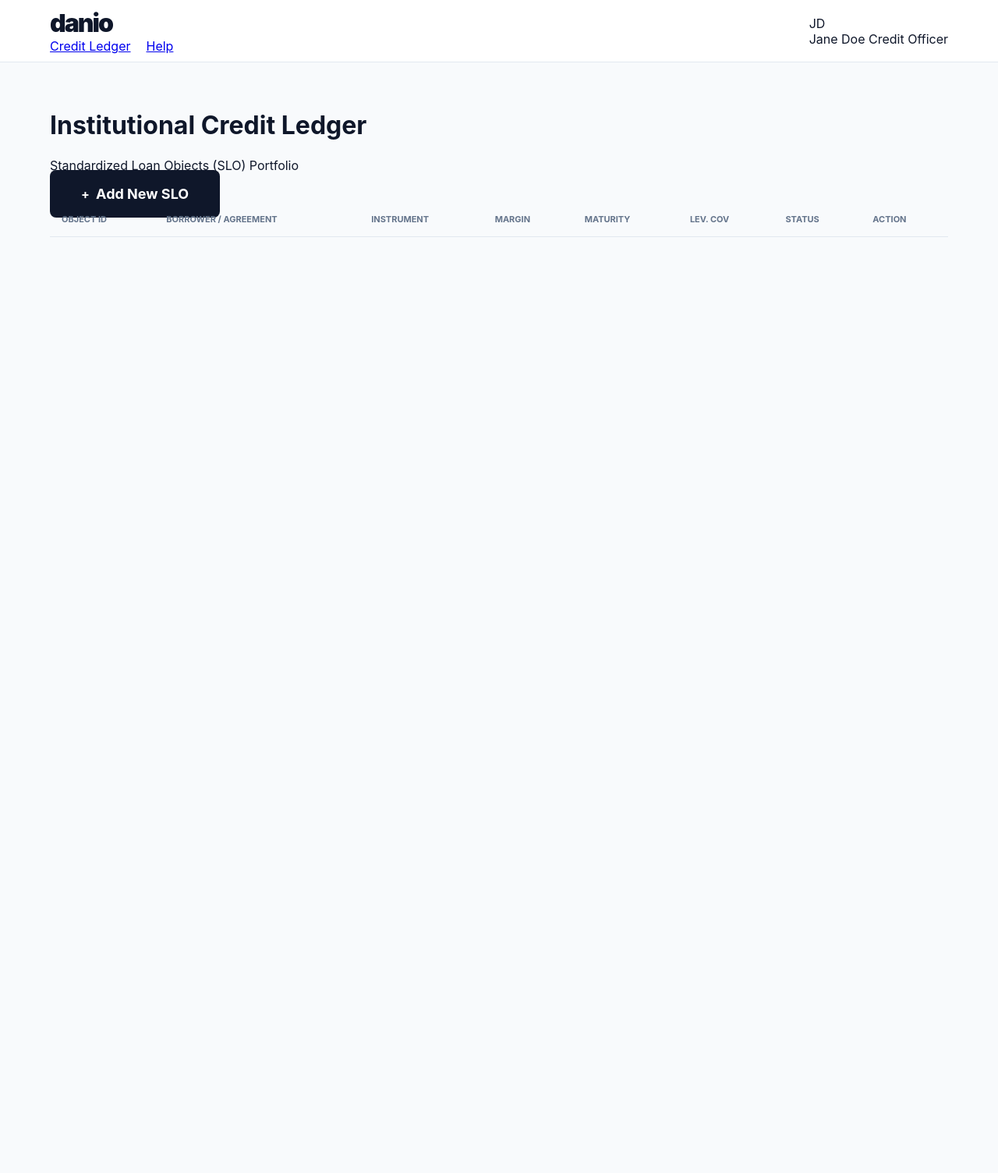
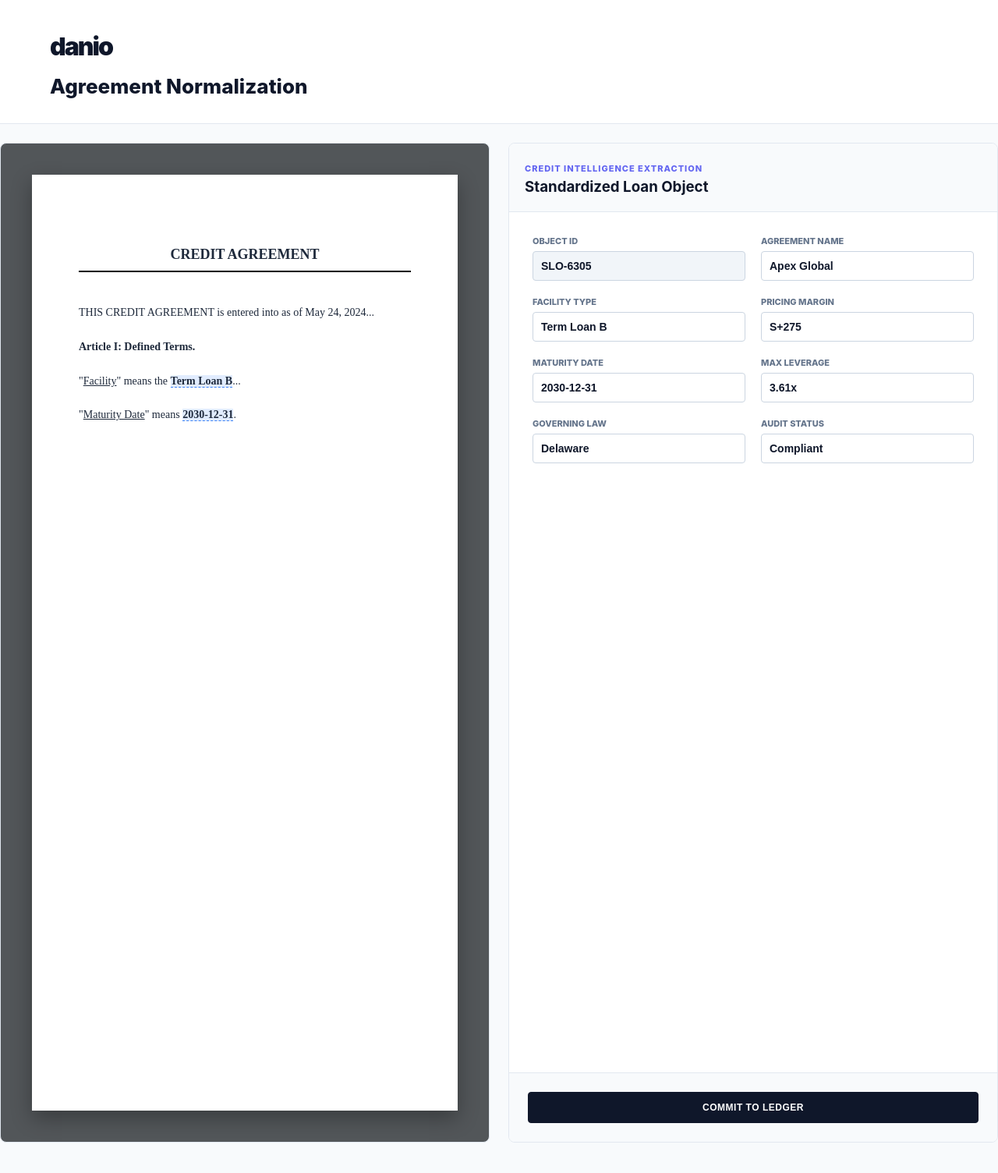
Before and after one commit to edimaudo/danio, a Flask app: page /reader in a window 1280 px wide. Shown: the top 1504 px of the page at 78% size. Run offline with Flask 3, Linux system fonts and the light colour scheme; lists and menus that the app fills with data are empty.

Commit message:
Update reader.html

```diff
--- a/templates/reader.html
+++ b/templates/reader.html
@@ -2,164 +2,187 @@
 <html lang="en">
 <head>
     <meta charset="UTF-8">
-    <meta name="viewport" content="width=device-width, initial-scale=1.0">
-    <title>danio | Credit Ledger</title>
+    <title>danio | Credit Intelligence</title>
     <link rel="stylesheet" href="{{ url_for('static', filename='style.css') }}">
     <style>
-        /* Status Pill refinements for professional legibility */
-        .status-pill {
-            padding: 4px 10px;
-            border-radius: 4px;
-            font-size: 11px;
-            font-weight: 700;
-            text-transform: uppercase;
-            letter-spacing: 0.3px;
-            display: inline-block;
+        /* Layout & Alignment */
+        .split-view {
+            display: grid;
+            grid-template-columns: 1fr 1fr;
+            gap: 24px;
+            height: calc(100vh - 240px);
+            align-items: stretch;
         }
 
-        /* Green: Compliant */
-        .status-success {
-            background-color: #ecfdf5;
-            color: #065f46;
-            border: 1px solid #a7f3d0;
+        /* Simulated PDF View */
+        .pdf-viewport {
+            background: #525659;
+            border-radius: 8px;
+            padding: 40px;
+            overflow-y: auto;
+            display: block;
+            border: 1px solid var(--danio-border);
         }
+        .pdf-page {
+            background: white;
+            width: 100%;
+            min-height: 1200px;
+            padding: 80px 60px;
+            font-family: 'Times New Roman', serif;
+            color: #1e293b;
+            position: relative;
+            margin: 0 auto;
+            box-shadow: 0 10px 25px rgba(0,0,0,0.3);
+        }
+        .pdf-page h1 { font-size: 18px; text-align: center; text-transform: uppercase; margin-bottom: 40px; border-bottom: 2px solid #000; padding-bottom: 10px; }
+        .pdf-page p { font-size: 14px; line-height: 1.7; margin-bottom: 20px; }
+        .ocr-match { background: rgba(59, 130, 246, 0.15); border-bottom: 1px dashed #3b82f6; position: relative; }
 
-        /* Yellow: Pending/Warning */
-        .status-warning {
-            background-color: #fffbeb;
-            color: #92400e;
-            border: 1px solid #fde68a;
+        /* Intelligence Form Panel */
+        .form-panel { background: white; border-radius: 8px; border: 1px solid var(--danio-border); display: flex; flex-direction: column; overflow: hidden; }
+        .form-header { background: #f8fafc; padding: 20px; border-bottom: 1px solid var(--danio-border); }
+        .form-content { padding: 30px; flex-grow: 1; overflow-y: auto; }
+        .form-row { display: grid; grid-template-columns: 1fr 1fr; gap: 20px; margin-bottom: 20px; }
+        .field-group label { display: block; font-size: 11px; font-weight: 800; text-transform: uppercase; color: var(--danio-slate); margin-bottom: 6px; }
+        .field-group input { width: 100%; padding: 10px; border: 1px solid #cbd5e1; border-radius: 4px; font-size: 14px; background: #fff; color: var(--danio-navy); font-weight: 600; }
+        .field-group input:read-only { background: #f1f5f9; cursor: not-allowed; }
+
+        /* Button Style */
+        .btn-danio-black {
+            padding: 12px 24px;
+            background-color: #0f172a;
+            color: white !important;
+            border-radius: 4px;
+            font-size: 12px;
+            font-weight: 700;
+            text-decoration: none;
+            text-transform: uppercase;
+            letter-spacing: 0.5px;
+            border: 1px solid #0f172a;
+            cursor: pointer;
+            width: 100%;
+            display: flex;
+            align-items: center;
+            justify-content: center;
+            transition: all 0.2s ease;
         }
+        .btn-danio-black:disabled { background-color: #64748b; cursor: not-allowed; }
 
-        /* Red: Breach/Danger */
-        .status-danger {
-            background-color: #fef2f2;
-            color: #991b1b;
-            border: 1px solid #fecaca;
-        }
-
-        /* Typography & Custom Cells */
-        .cell-id {
-            font-family: 'JetBrains Mono', monospace;
-            font-size: 12px;
-            color: var(--danio-indigo);
-            font-weight: 700;
-        }
-
-        .cell-name {
-            font-weight: 700;
-            color: var(--danio-navy);
-        }
+        .scanning-overlay { position: absolute; inset: 0; background: rgba(255,255,255,0.9); display: flex; flex-direction: column; align-items: center; justify-content: center; z-index: 10; border-radius: inherit; }
     </style>
 </head>
 <body class="app-bg">
-
-    <nav class="nav-shell">
-        <div class="nav-content">
-            <div class="nav-brand-group">
-                <div class="brand">danio</div>
-                <div class="nav-links">
-                    <a href="/workstation" class="active">Credit Ledger</a>
-                    <a href="/documentation">Help</a>
-                </div>
+    <nav class="nav-shell" style="height: auto; min-height: 120px;">
+        <div class="nav-content" style="flex-direction: column; align-items: flex-start; padding: 40px 0 32px 0;">
+            <div class="nav-brand-group" style="display: flex; align-items: center; justify-content: space-between; width: 100%;">
+                <a href="/workstation" class="brand" style="opacity: 1; text-decoration: none;">danio</a>
             </div>
-
-            <div class="nav-profile">
-                <div class="avatar">JD</div>
-                <div class="profile-info">
-                    <span class="profile-name">Jane Doe</span>
-                    <span class="profile-role">Credit Officer</span>
-                </div>
+            <div style="margin-top: 16px; width: 100%;">
+                <span class="nav-current" style="font-size: 26px; font-weight: 800; color: var(--danio-navy); display: block;">
+                    {% if is_new %}Agreement Normalization{% else %}Record Verification: {{ record.id }}{% endif %}
+                </span>
             </div>
         </div>
     </nav>
 
-    <main class="container">
-        <header class="page-header">
-            <div>
-                <h1 class="page-title">Institutional Credit Ledger</h1>
-                <p class="page-subtitle">Standardized Loan Objects (SLO) Portfolio</p>
+    <main class="container" style="max-width: 1400px; margin-top: 24px; padding: 0;">
+        <div class="split-view">
+            <div class="pdf-viewport">
+                <div class="pdf-page" id="legal-doc">
+                    {% if is_new %}
+                    <div id="scan-layer" class="scanning-overlay">
+                        <div class="spinner"></div>
+                        <p style="margin-top:15px; font-weight:700;">OCR Extraction Active...</p>
+                    </div>
+                    {% endif %}
+                    <h1>Credit Agreement</h1>
+                    <p>THIS CREDIT AGREEMENT is entered into as of May 24, 2024...</p>
+                    <p><strong>Article I: Defined Terms.</strong></p>
+                    <p>"<u>Facility</u>" means the <strong><span class="ocr-match">{{ record.type }}</span></strong>...</p>
+                    <p>"<u>Maturity Date</u>" means <strong><span class="ocr-match">{{ record.maturity }}</span></strong>.</p>
+                </div>
             </div>
-            <div class="header-actions">
-                <a href="/reader" class="btn-primary">
-                    <span style="font-size: 16px; margin-right: 4px;">+</span> Add New SLO
-                </a>
+
+            <div class="form-panel">
+                <div class="form-header">
+                    <span style="font-size: 11px; font-weight: 800; color: var(--danio-indigo); letter-spacing: 1px;">CREDIT INTELLIGENCE EXTRACTION</span>
+                    <h3 style="margin: 4px 0 0 0;">Standardized Loan Object</h3>
+                </div>
+
+                <div class="form-content">
+                    <div class="form-row">
+                        <div class="field-group"><label>Object ID</label><input type="text" id="obj-id" value="{{ record.id }}" readonly></div>
+                        <div class="field-group"><label>Agreement Name</label><input type="text" id="obj-name" value="{{ record.name }}"></div>
+                    </div>
+                    <div class="form-row">
+                        <div class="field-group"><label>Facility Type</label><input type="text" id="obj-type" value="{{ record.type }}"></div>
+                        <div class="field-group"><label>Pricing Margin</label><input type="text" id="obj-margin" value="{{ record.margin }}"></div>
+                    </div>
+                    <div class="form-row">
+                        <div class="field-group"><label>Maturity Date</label><input type="text" id="obj-maturity" value="{{ record.maturity }}"></div>
+                        <div class="field-group"><label>Max Leverage</label><input type="text" id="obj-cov" value="{{ record.leverage_covenant }}"></div>
+                    </div>
+                    <div class="form-row">
+                        <div class="field-group"><label>Governing Law</label><input type="text" id="obj-law" value="{{ record.law }}"></div>
+                        <div class="field-group"><label>Audit Status</label><input type="text" id="obj-status" value="{{ record.compliance }}"></div>
+                    </div>
+                </div>
+
+                <div style="padding: 24px; background: #f8fafc; border-top: 1px solid var(--danio-border);">
+                    {% if is_new %}
+                    <button id="commit-btn" class="btn-danio-black" onclick="saveToLedger()" disabled>Scanning Document...</button>
+                    {% else %}
+                    <button class="btn-danio-black" onclick="window.location.href='/workstation'">Return to Portfolio</button>
+                    {% endif %}
+                </div>
             </div>
-        </header>
-
-        <section class="ledger-card">
-            <table class="ledger-table">
-                <thead>
-                    <tr>
-                        <th>Object ID</th>
-                        <th>Borrower / Agreement</th>
-                        <th>Instrument</th>
-                        <th>Margin</th>
-                        <th>Maturity</th>
-                        <th>Lev. Cov</th>
-                        <th>Status</th>
-                        <th class="text-right">Action</th>
-                    </tr>
-                </thead>
-                <tbody id="ledger-body">
-                    {% for r in records %}
-                    <tr data-id="{{ r.id }}">
-                        <td class="cell-id">{{ r.id }}</td>
-                        <td class="cell-name">{{ r.name }}</td>
-                        <td style="font-weight: 500; font-size: 13px;">{{ r.type }}</td>
-                        <td><span class="mono-tag">{{ r.margin }}</span></td>
-                        <td style="color: var(--danio-slate); font-size: 13px;">{{ r.maturity }}</td>
-                        <td style="font-weight: 600;">{{ r.leverage_covenant }}</td>
-                        <td>
-                            {% if r.compliance == 'Compliant' %}
-                                <span class="status-pill status-success">Compliant</span>
-                            {% elif r.compliance == 'Pending Review' %}
-                                <span class="status-pill status-warning">Pending</span>
-                            {% else %}
-                                <span class="status-pill status-danger">Breach Alert</span>
-                            {% endif %}
-                        </td>
-                        <td class="text-right">
-                            <a href="/reader?id={{ r.id }}" class="btn-text-action">Verify Data</a>
-                        </td>
-                    </tr>
-                    {% endfor %}
-                </tbody>
-            </table>
-        </section>
+        </div>
     </main>
 
     <script>
-        // Persistence logic for Vercel
-        document.addEventListener('DOMContentLoaded', () => {
-            const tbody = document.getElementById('ledger-body');
+        window.addEventListener('DOMContentLoaded', () => {
+            const overlay = document.getElementById('scan-layer');
+            const btn = document.getElementById('commit-btn');
+            if (overlay) {
+                setTimeout(() => {
+                    overlay.style.opacity = '0';
+                    overlay.style.transition = 'opacity 0.5s ease';
+                    setTimeout(() => {
+                        overlay.style.display = 'none';
+                        if (btn) { btn.innerText = 'Commit to Ledger'; btn.disabled = false; }
+                    }, 500);
+                }, 1800);
+            }
+        });
+
+        async function saveToLedger() {
+            const payload = {
+                id: document.getElementById('obj-id').value,
+                name: document.getElementById('obj-name').value,
+                type: document.getElementById('obj-type').value,
+                margin: document.getElementById('obj-margin').value,
+                maturity: document.getElementById('obj-maturity').value,
+                leverage_covenant: document.getElementById('obj-cov').value,
+                law: document.getElementById('obj-law').value,
+                compliance: document.getElementById('obj-status').value
+            };
+
+            // 1. Persist locally (Crucial for Vercel)
             const localData = JSON.parse(localStorage.getItem('danio_ledger_persistence') || '[]');
+            localData.unshift(payload);
+            localStorage.setItem('danio_ledger_persistence', JSON.stringify(localData));
 
-            localData.forEach(item => {
-                const exists = document.querySelector(`tr[data-id="${item.id}"]`);
-                if (!exists) {
-                    const row = document.createElement('tr');
-                    row.setAttribute('data-id', item.id);
-                    row.innerHTML = `
-                        <td class="cell-id">${item.id}</td>
-                        <td class="cell-name">${item.name}</td>
-                        <td style="font-weight: 500; font-size: 13px;">${item.type}</td>
-                        <td><span class="mono-tag">${item.margin}</span></td>
-                        <td style="color: var(--danio-slate); font-size: 13px;">${item.maturity}</td>
-                        <td style="font-weight: 600;">${item.leverage_covenant}</td>
-                        <td>
-                            <span class="status-pill ${item.compliance === 'Compliant' ? 'status-success' : 'status-warning'}">
-                                ${item.compliance}
-                            </span>
-                        </td>
-                        <td class="text-right">
-                            <a href="/reader?id=${item.id}" class="btn-text-action">Verify Data</a>
-                        </td>
-                    `;
-                    tbody.prepend(row);
-                }
-            });
-        });
+            // 2. Submit to server
+            try {
+                await fetch('/commit', {
+                    method: 'POST',
+                    headers: { 'Content-Type': 'application/json' },
+                    body: JSON.stringify(payload)
+                });
+            } catch (e) {}
+
+            window.location.href = '/workstation';
+        }
     </script>
 </body>
 </html>
```
